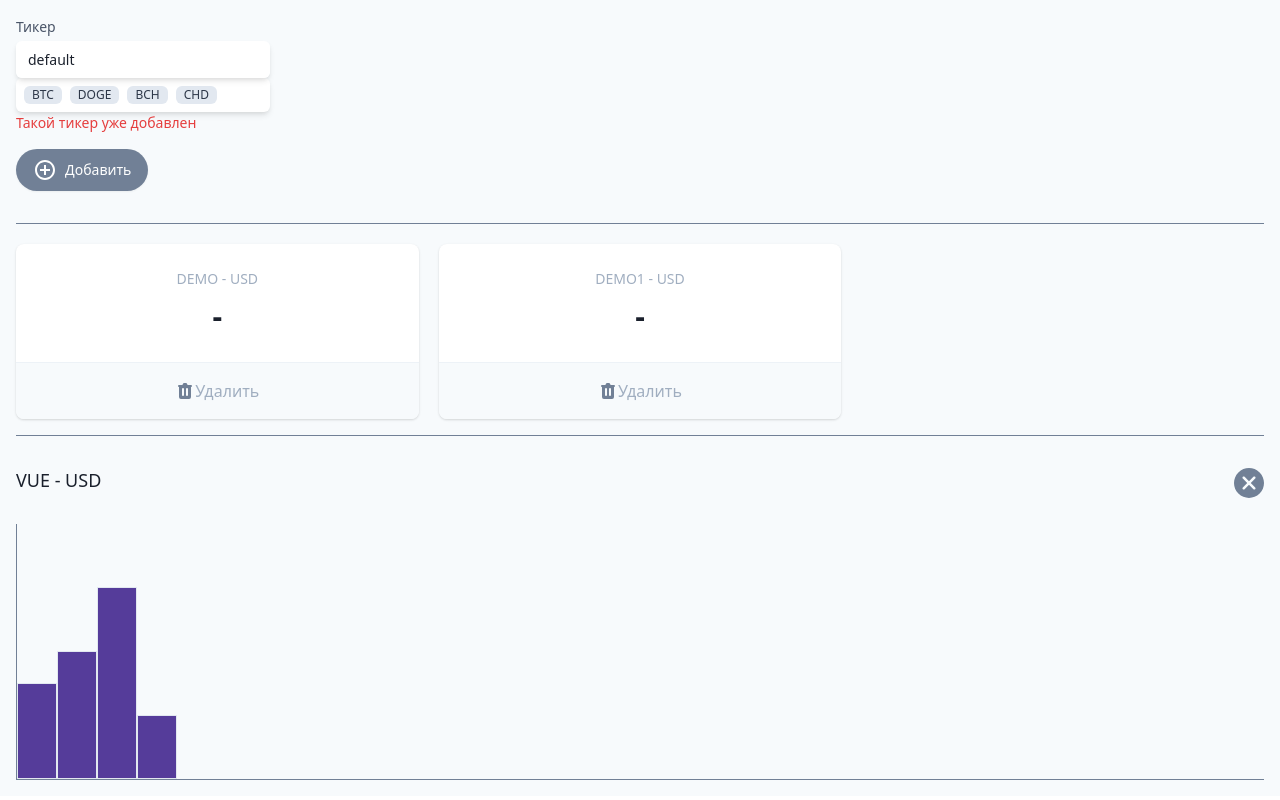
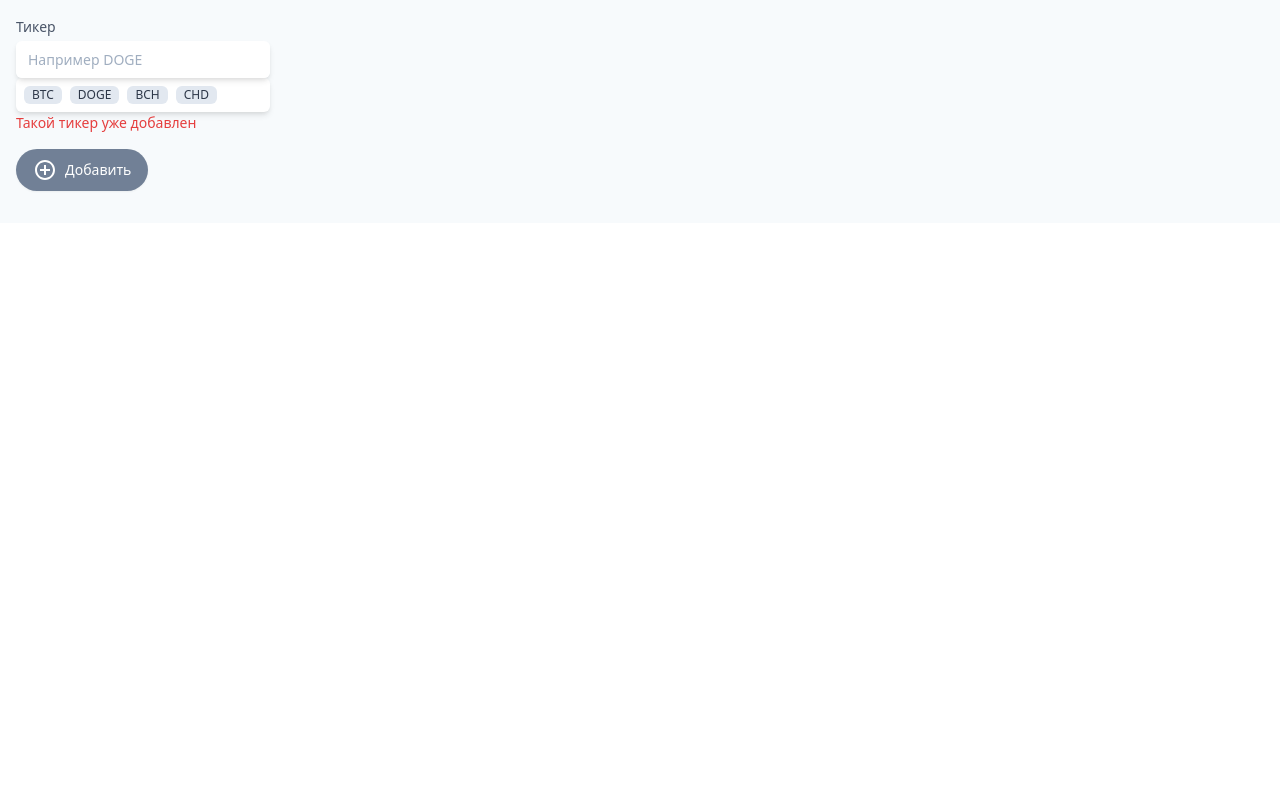
Before and after one commit to plushazavr/cryptonomikon, a Vue app: page / in a window 1280 px wide. Built offline with nearby package versions, Linux system fonts and the light colour scheme.

Commit message:
lesson 2

```diff
--- a/src/App.vue
+++ b/src/App.vue
@@ -17,7 +17,7 @@
             <div class="mt-1 relative rounded-md shadow-md">
               <input
                 v-model="ticker"
-                @:keydown.enter="add"
+                @keydown.enter="add"
                 type="text"
                 name="wallet" id="wallet"
                 class="block w-full pr-10 border-gray-300 text-gray-900 focus:outline-none focus:ring-gray-500 focus:border-gray-500 sm:text-sm rounded-md"
@@ -62,7 +62,13 @@
       <template v-if="tickers.length">
         <hr class="w-full border-t border-gray-600 my-4" />
         <dl class="mt-5 grid grid-cols-1 gap-5 sm:grid-cols-3">
-          <div v-for="t in tickers" :key="t.name"
+          <div
+            v-for="t in tickers"
+            :key="t.name"
+            @click="select(t)"
+            :class="{
+              'border-4':sel == t
+            }"
             class="bg-white overflow-hidden shadow rounded-lg border-purple-800 border-solid cursor-pointer">
             <div class="px-4 py-5 sm:p-6 text-center">
               <dt class="text-sm font-medium text-gray-500 truncate">
@@ -73,7 +79,7 @@
               </dd>
             </div>
             <div class="w-full border-t border-gray-200"></div>
-            <button @click="handleDelete(t)"
+            <button @click.stop="handleDelete(t)"
               class="flex items-center justify-center font-medium w-full bg-gray-100 px-4 py-4 sm:px-6 text-md text-gray-500 hover:text-gray-600 hover:bg-gray-200 hover:opacity-20 transition-all focus:outline-none">
               <svg class="h-5 w-5" xmlns="http://www.w3.org/2000/svg" viewBox="0 0 20 20" fill="#718096" aria-hidden="true">
                 <path fill-rule="evenodd"
@@ -86,17 +92,23 @@
         <hr class="w-full border-t border-gray-600 my-4" />
       </template>
 
-      <section class="relative">
+      <section
+        v-if="sel"
+        class="relative"
+        >
         <h3 class="text-lg leading-6 font-medium text-gray-900 my-8">
-          VUE - USD
+          {{sel.name}} - USD
         </h3>
         <div class="flex items-end border-gray-600 border-b border-l h-64">
-          <div class="bg-purple-800 border w-10 h-24"></div>
-          <div class="bg-purple-800 border w-10 h-32"></div>
-          <div class="bg-purple-800 border w-10 h-48"></div>
-          <div class="bg-purple-800 border w-10 h-16"></div>
+          <div
+            v-for="(bar, idx) in normalizeGraph()"
+            :key="idx"
+            :style="{ height: `${bar}%` }"
+            class="bg-purple-800 border w-10"></div>
         </div>
-        <button type="button" class="absolute top-0 right-0">
+        <button
+          @click="sel = null"
+          type="button" class="absolute top-0 right-0">
           <svg xmlns="http://www.w3.org/2000/svg" xmlns:xlink="http://www.w3.org/1999/xlink"
             xmlns:svgjs="http://svgjs.com/svgjs" version="1.1" width="30" height="30" x="0" y="0"
             viewBox="0 0 511.76 511.76" style="enable-background:new 0 0 512 512" xml:space="preserve">
@@ -117,25 +129,47 @@
   name: 'App',
   data() {
     return {
-      ticker: 'default',
-      tickers: [{name: 'DEMO', price: '-'},
-                {name: 'DEMO1', price: '-'}]
+      ticker: '',
+      tickers: [],
+      sel: null
     }
   },
   methods: {
     add() {
-      const newTicker = {
+      const currentTicker = {
         name: this.ticker,
-        price: '-'
+        price: '-',
+        graph: []
       }
-      this.tickers.push(newTicker)
+      this.tickers.push(currentTicker);
+      setInterval(async() => {
+        const f = await fetch(`https://min-api.cryptocompare.com/data/price?fsym=${currentTicker.name}&tsyms=USD&api_key=61989cea893b6c0312652ceae72768e37412bbe7e6d6e97b6e30be106327a288`);
+        const data = await f.json();
+        // currentTicker.price = data;
+        this.tickers.find(t => t.name == currentTicker.name).price = data.USD > 1 ? data.USD.toFixed(2) : data.USD.toPrecision(2);
+        if (this.sel?.name == currentTicker.name) {
+          this.graph.push(data.USD)
+        }
+      }, 3000)
       this.ticker = ''
+    },
+    select(ticker) {
+      this.sel = ticker;
+      this.graph = [];
     },
     handleDelete(tickerToRemove) {
       this.tickers = this.tickers.filter(t => t !== tickerToRemove)
+    },
+    normalizeGraph() {
+      const maxValue = Math.max(...this.graph);
+      const minValue = Math.min(...this.graph);
+      return this.graph.map(
+        price => 5 + ((price - minValue) * 95) / (maxValue - minValue)
+      );
     }
   }
-}
+};
+
 </script>
 
 <style src="./app.css"></style>
```
